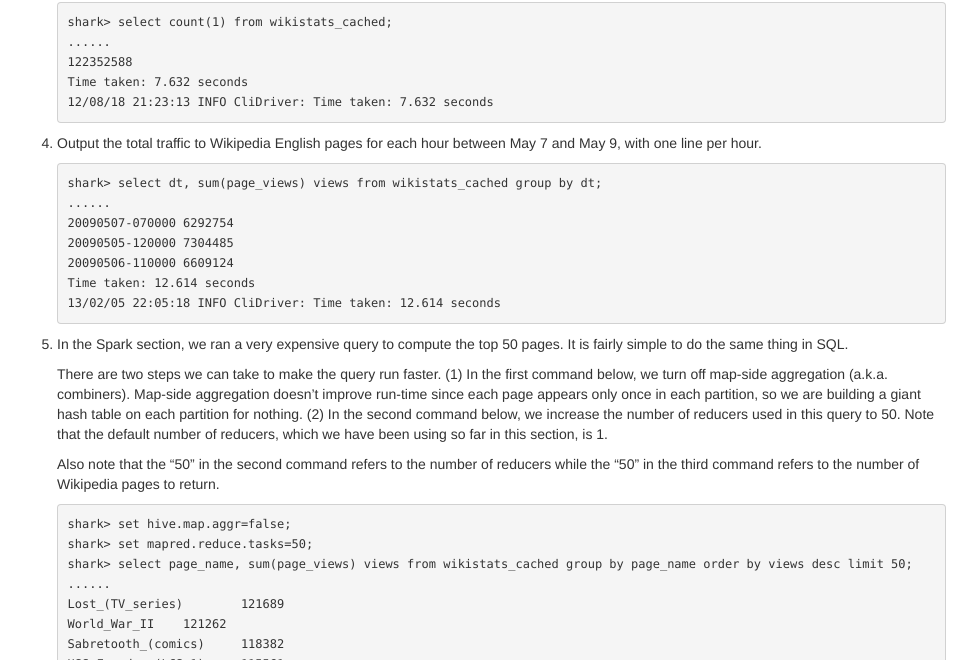
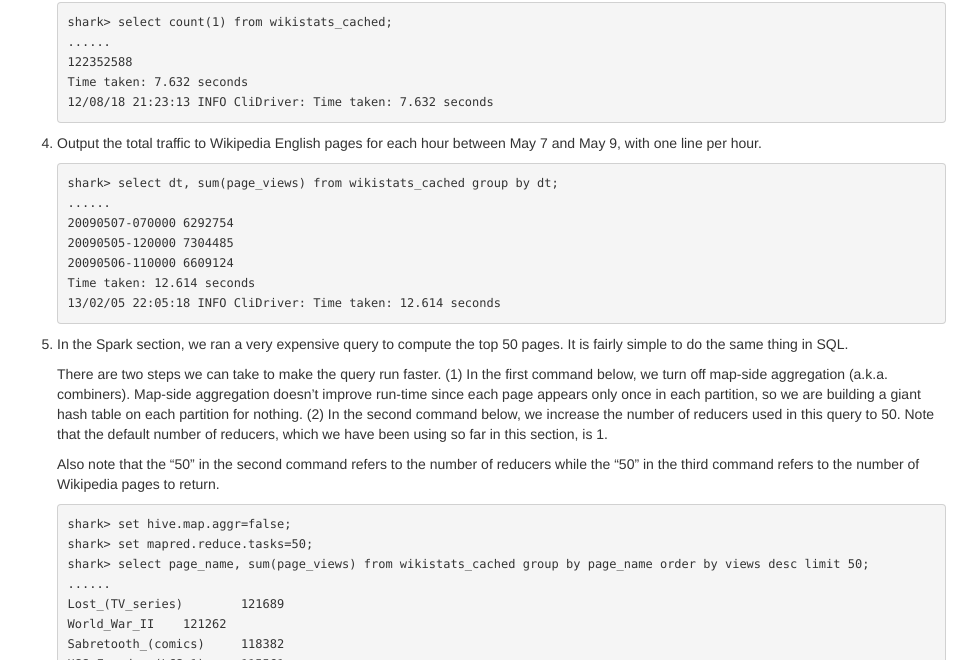
Before and after one commit to databricks/spark-training, a Jekyll site: the page built from strata_2013/index.md, in a window 1280 px wide and 1400 px high, scrolled down 8069 px. Shown: the part 84-744 px from the top of the window, without its empty margins (151-1128 px from the left). Built offline with Jekyll 4.4.1, drawn with Linux system fonts in a browser that asks for light colours; some of the changed text lies outside the part shown.

Commit message:
Explain what % means in SQL. Removed the alias for sum(page_views).

```diff
--- a/strata_2013/index.md
+++ b/strata_2013/index.md
@@ -509,7 +509,7 @@ First, launch the Shark console:
 4. Output the total traffic to Wikipedia English pages for each hour between May 7 and May 9, with one line per hour.
 
    ~~~
-   shark> select dt, sum(page_views) views from wikistats_cached group by dt;
+   shark> select dt, sum(page_views) from wikistats_cached group by dt;
    ......
    20090507-070000	6292754
    20090505-120000	7304485
@@ -529,7 +529,7 @@ default number of reducers, which we have been using so far in this section, is
    ~~~
    shark> set hive.map.aggr=false;
    shark> set mapred.reduce.tasks=50;
-   shark> select page_name, sum(page_views) views from wikistats_cached group by page_name order by views desc limit 50;
+   shark> select page_name, sum(page_views) from wikistats_cached group by page_name order by views desc limit 50;
    ......
    Lost_(TV_series)	121689
    World_War_II	121262
```
Also changed, not shown: other parts of strata_2013/index.md (+2 -0 lines).
